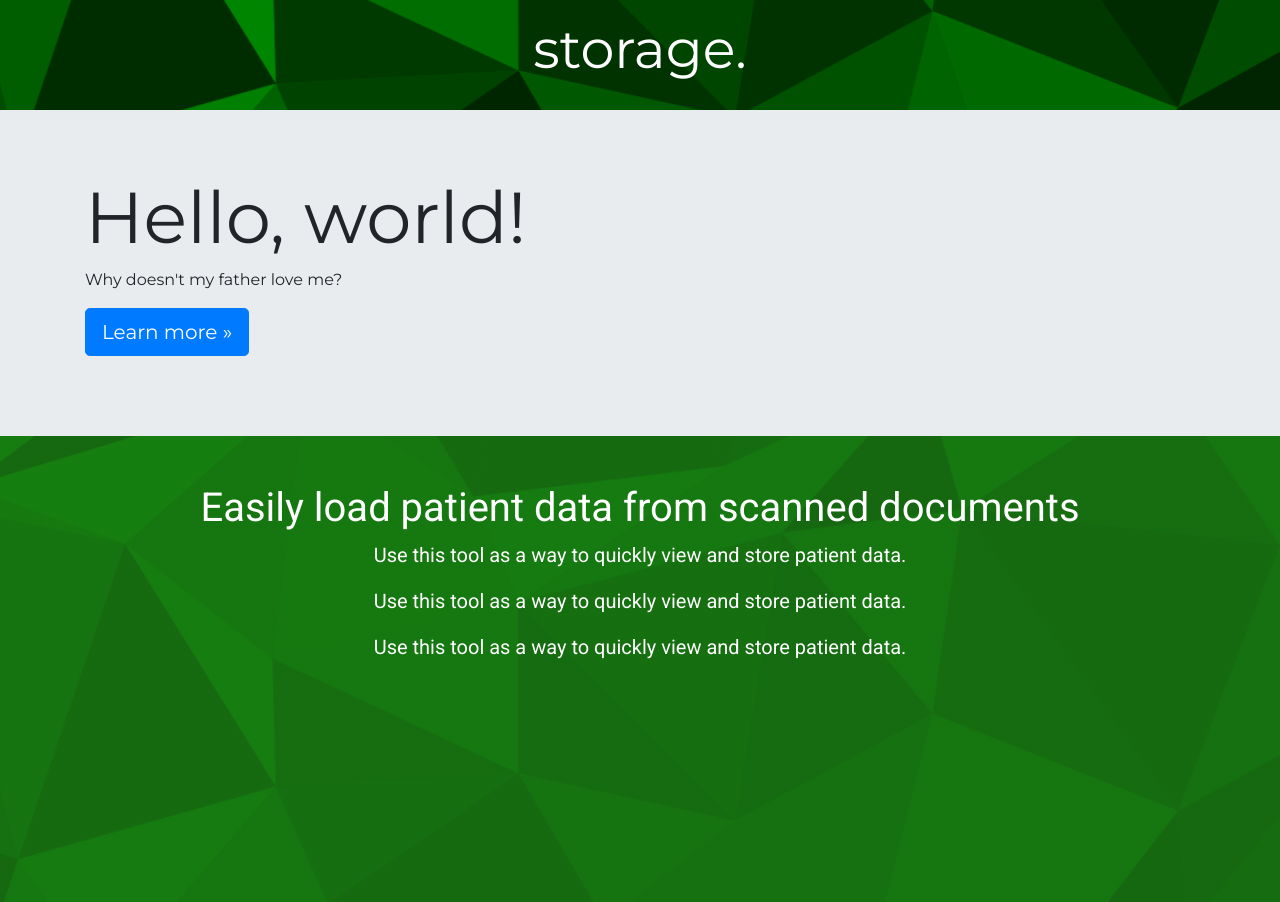
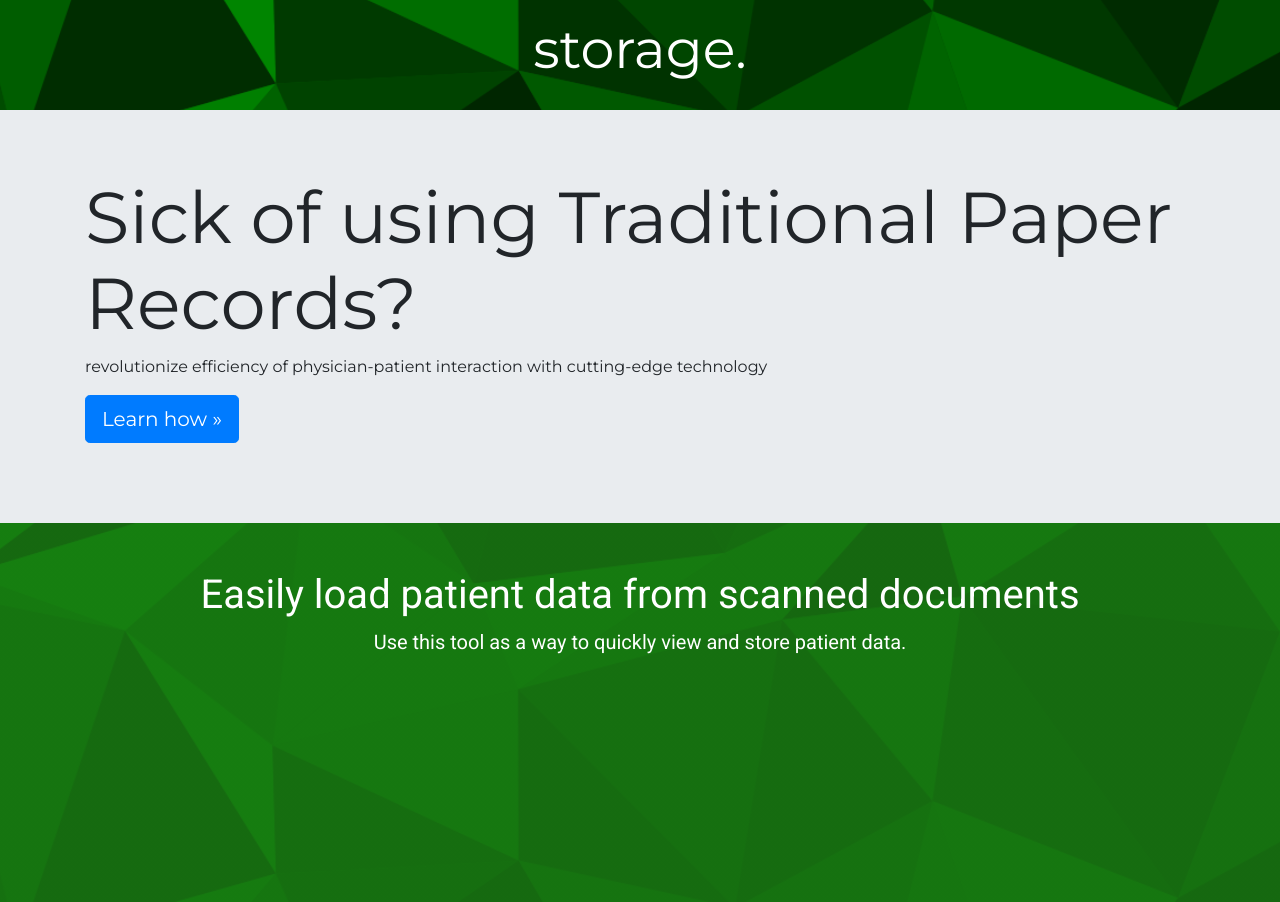
Before and after one commit to alexdloia/pdfload-healthplusplus-2019, a Flask app: page / in a window 1280 px wide. Shown: the part 1067-1969 px from the top of the page. Run offline with Flask 2, Linux system fonts and the light colour scheme; some libraries are stand-ins or nearby versions; some web fonts are replaced.

Commit message:
Further copy updates

```diff
--- a/templates/index.html
+++ b/templates/index.html
@@ -78,17 +78,15 @@
 
       <div class="jumbotron jumbotron-fluid">
         <div class="container">
-          <h1 class="display-3">Hello, world!</h1>
-          <p>Why doesn't my father love me?</p>
-          <p><a class="btn btn-primary btn-lg" href="#" role="button">Learn more »</a></p>
+          <h1 class="display-3">Sick of using Traditional Paper Records?</h1>
+          <p>revolutionize efficiency of physician-patient interaction with cutting-edge technology</p>
+          <p><a class="btn btn-primary btn-lg" href="#" role="button">Learn how »</a></p>
         </div>
       </div>
 
 
       <div class="starter-template">
         <h1>Easily load patient data from scanned documents</h1>
-        <p class="lead">Use this tool as a way to quickly view and store patient data.<br> </p>
-        <p class="lead">Use this tool as a way to quickly view and store patient data.<br> </p>
         <p class="lead">Use this tool as a way to quickly view and store patient data.<br> </p>
         <br> <br> <br> <br> <br> <br> <br> <br> <br> <br> <br> <br> <br> <br> <br> <br> <br> <br> <br> <br> <br> <br> <br> <br> <br> <br> <br> <br> <br> <br> <br> <br> <br> <br> <br> <br> <br> <br>
 
```
